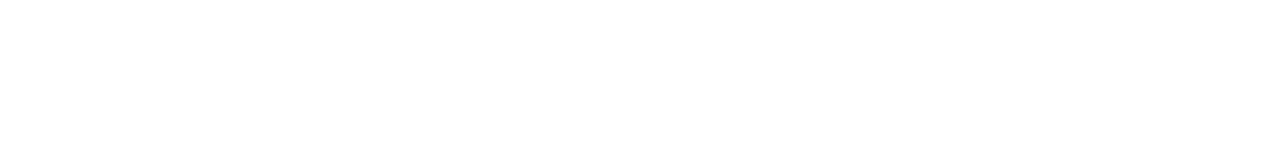
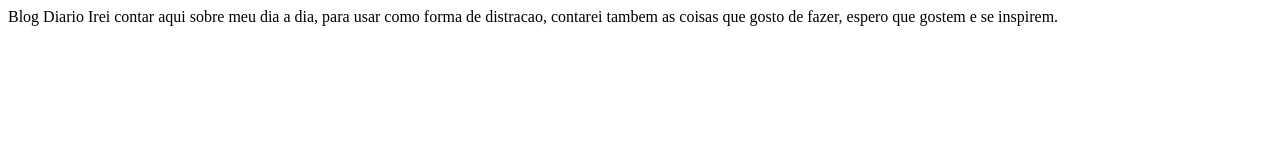
Before and after one commit to Mariacorsinee/corsine-HTML, a plain HTML site: page index.html in a window 1280 px wide. Drawn offline with Linux system fonts and the light colour scheme.

Commit message:
index.html

```diff
--- a/index.html
+++ b/index.html
@@ -6,6 +6,10 @@
     <title>Document</title>
 </head>
 <body>
+    Blog Diario
+
+    Irei contar aqui sobre meu dia a dia, para usar como forma de distracao, contarei tambem as coisas que gosto de fazer, espero que gostem e se inspirem.
+
 
 </body>
 </html>
```
